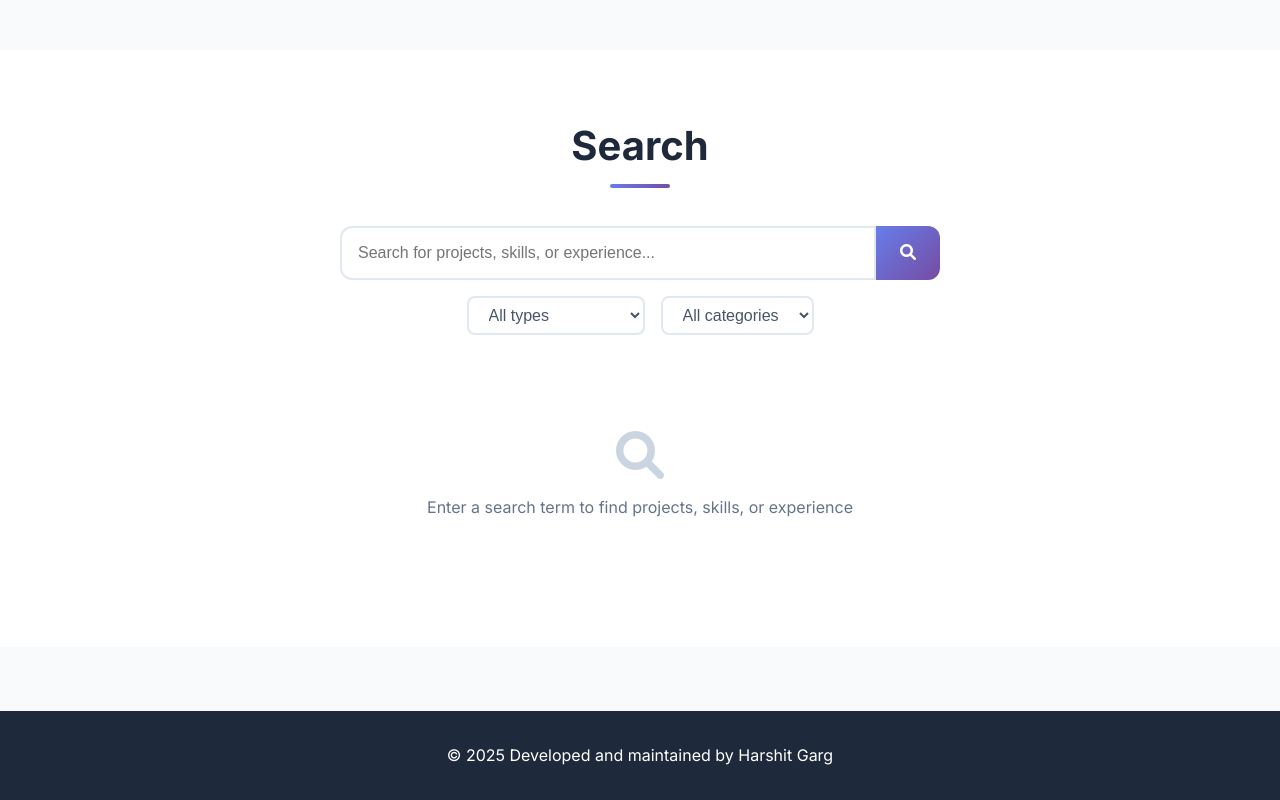
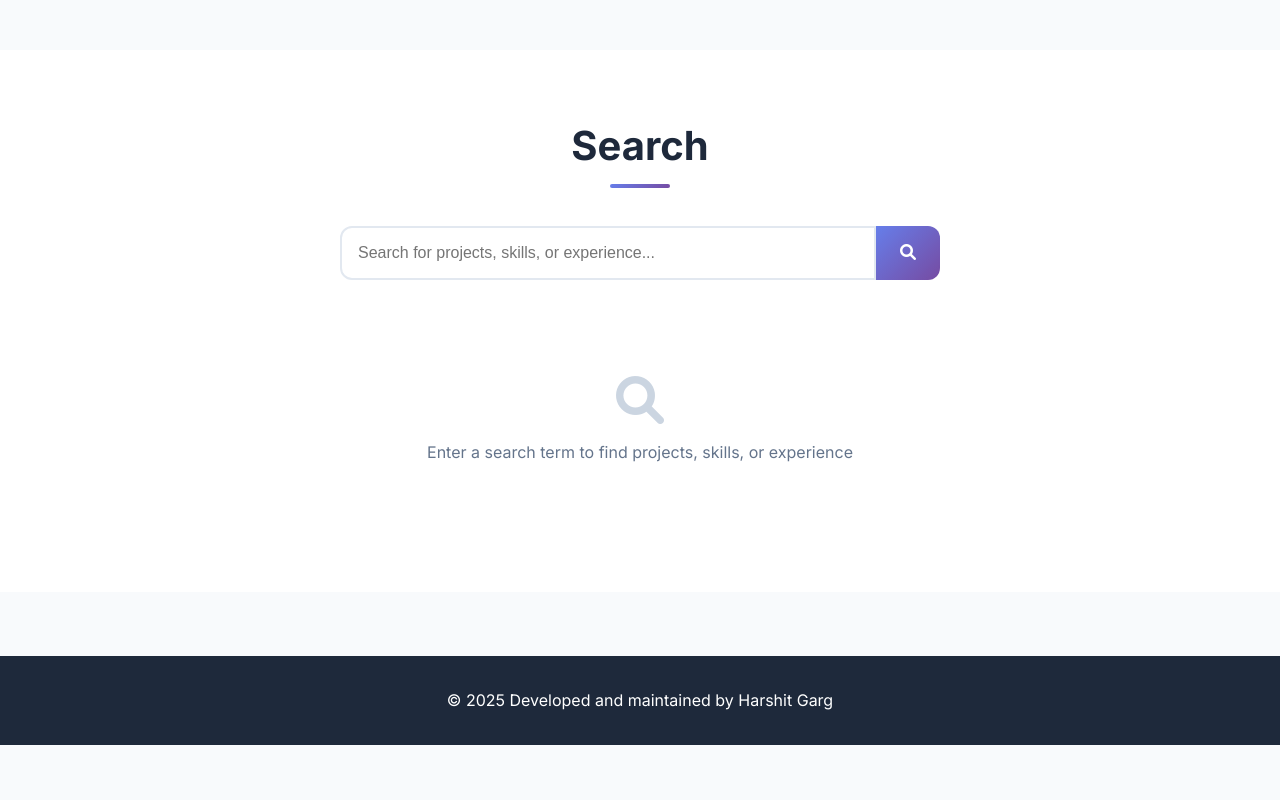
Before and after one commit to harshitgarg1831/Predesk, a website: page public/index.html in a window 1280 px wide. Shown: the part 1069-1869 px from the top of the page. After the commit the page ends 1814 px from the top, so only its background shows below. Drawn offline with Linux system fonts and the light colour scheme; no server answers.

Commit message:
Update index.html

```diff
--- a/public/index.html
+++ b/public/index.html
@@ -80,7 +80,7 @@
                             <i class="fas fa-search"></i>
                         </button>
                     </div>
-                    <div class="search-filters">
+<!--                     <div class="search-filters">
                         <select id="searchType" class="filter-select">
                             <option value="">All types</option>
                             <option value="profile">Profile</option>
@@ -91,7 +91,7 @@
                         <select id="searchCategory" class="filter-select">
                             <option value="">All categories</option>
                         </select>
-                    </div>
+                    </div> -->
                 </div>
                 <div class="search-results" id="searchResults">
                     <div class="search-placeholder">
```
